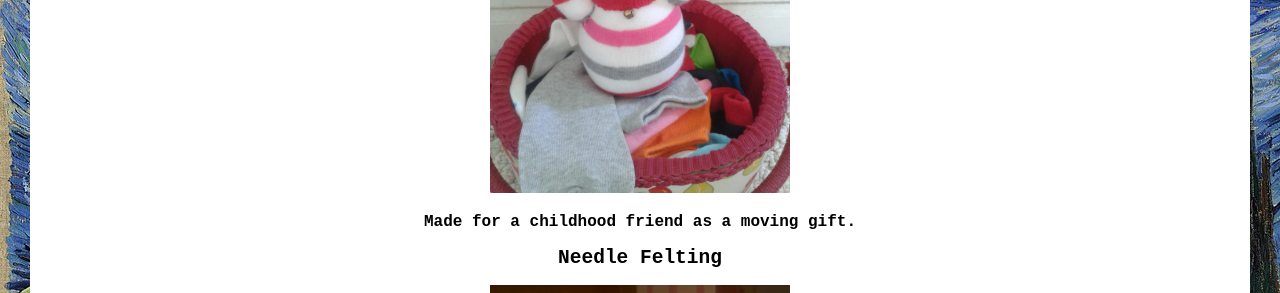
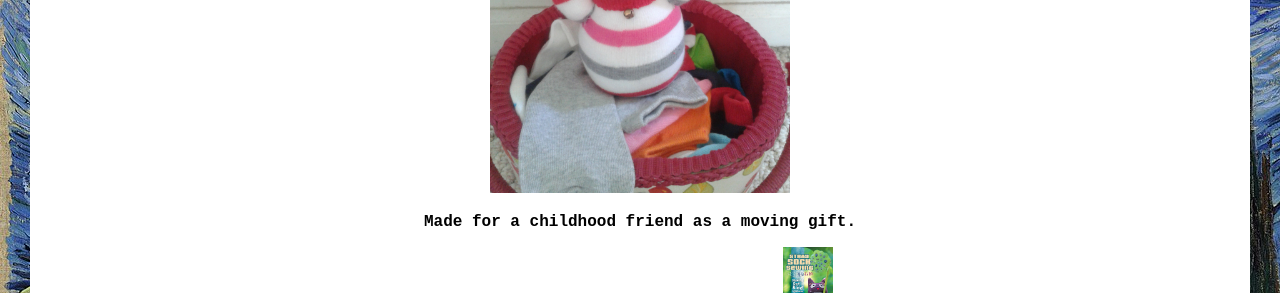
Before and after one commit to zengruling/go, a plain HTML site: page portfolio.html in a window 1280 px wide. Shown: the part 5052-5345 px from the top of the page. Drawn offline with Linux system fonts and the light colour scheme.

Commit message:
Updated portfolio.html

```diff
--- a/portfolio.html
+++ b/portfolio.html
@@ -52,6 +52,7 @@
 			<p class="text_type">Made for my younger brother.</p>
 			<img src="./images/cat.jpg" width="300" />
 			<p class="text_type">Made for a childhood friend as a moving gift.</p>
+			<p>Patterns from: <a href="https://www.amazon.com/Stray-Sock-Sewing-Making-Creatures/dp/1600611990/ref=sr_1_1?crid=3DMVUPQN3HZG2&keywords=stray+sock+sewing&qid=1690513113&s=books&sprefix=stray+sock+sewing%2Cstripbooks%2C112&sr=1-1"><i>Stray Sock Sewing</i> by Daniel <img src="./images/sock.jpg" width="50" /></a></p>
 			<h2>Needle Felting</h2>
 			<img src="./images/giraffe.jpg" width="300" />
 		</div>
```
Also changed, not shown: images/sock.jpg (added).
